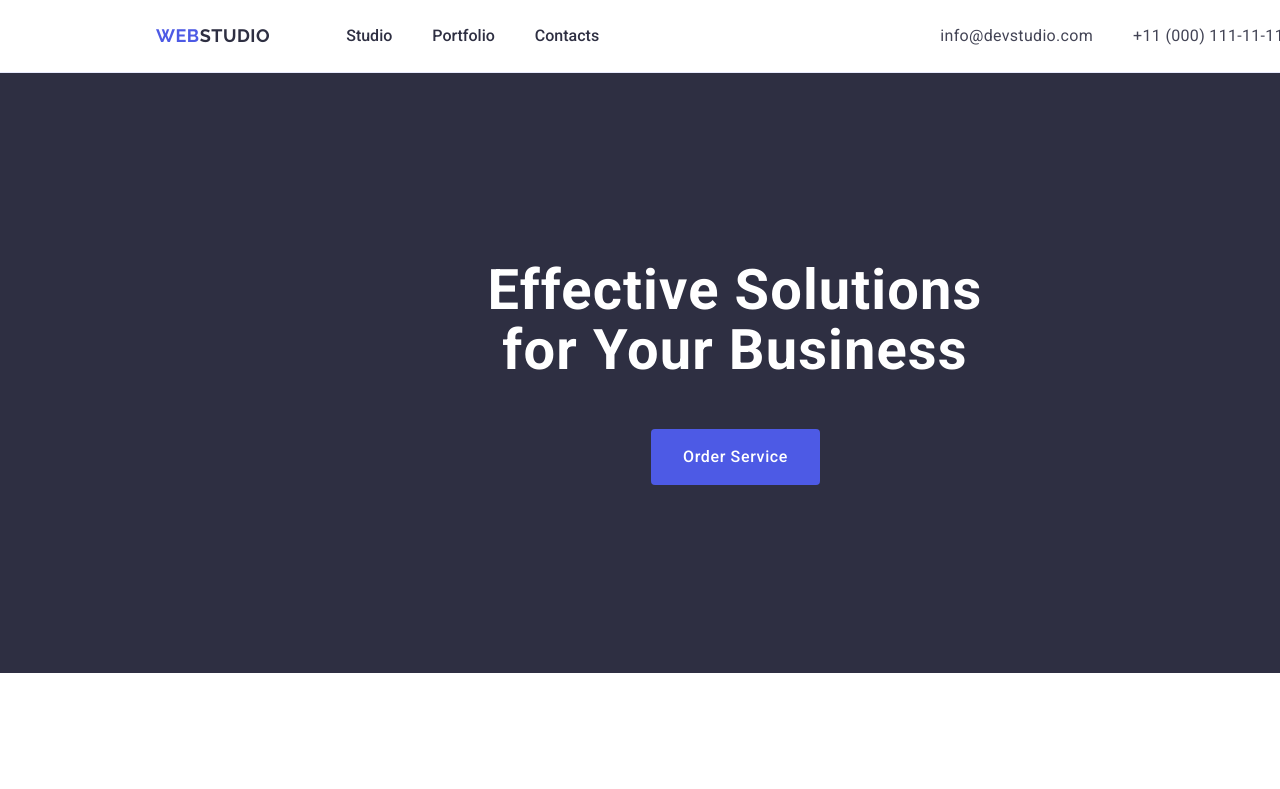
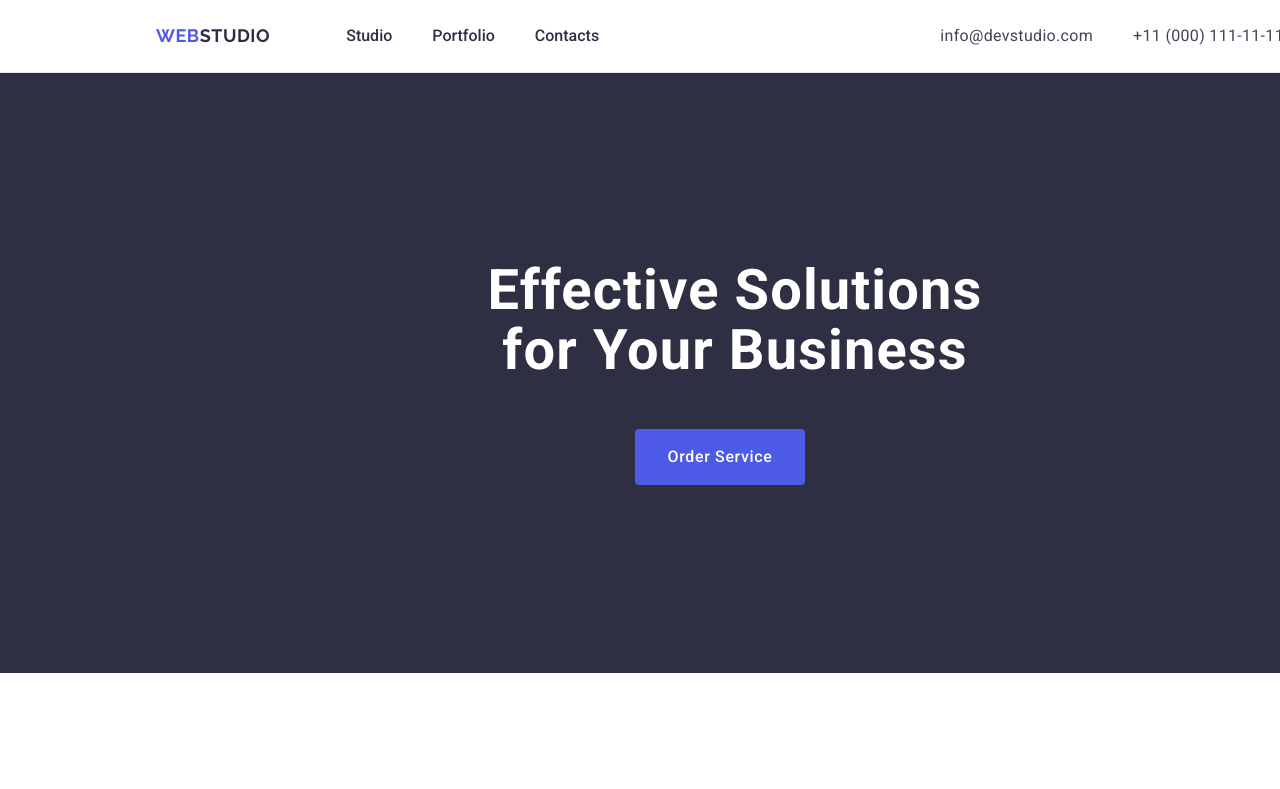
Before and after one commit to Chillbroz/goit-markup-hw-03, a plain HTML site: page index.html in a window 1280 px wide. Shown: the top 789 px of the page. Drawn offline with nearby package versions, Linux system fonts and the light colour scheme.

Commit message:
pre-final-button

```diff
--- a/css/styles.css
+++ b/css/styles.css
@@ -144,10 +144,11 @@ border-bottom: 1px solid #E7E9FC;
   font-weight: 500;
   line-height: 1.5;
   letter-spacing: 0.04em;
-  display: inline-flex;
   padding: 16px 32px;
   margin-top: 48px;
-  margin-left: 495px;
+  margin-right: auto;
+  margin-bottom: 0;
+  margin-left: auto;
 }
 
 .main-sect-button:hover,
```
